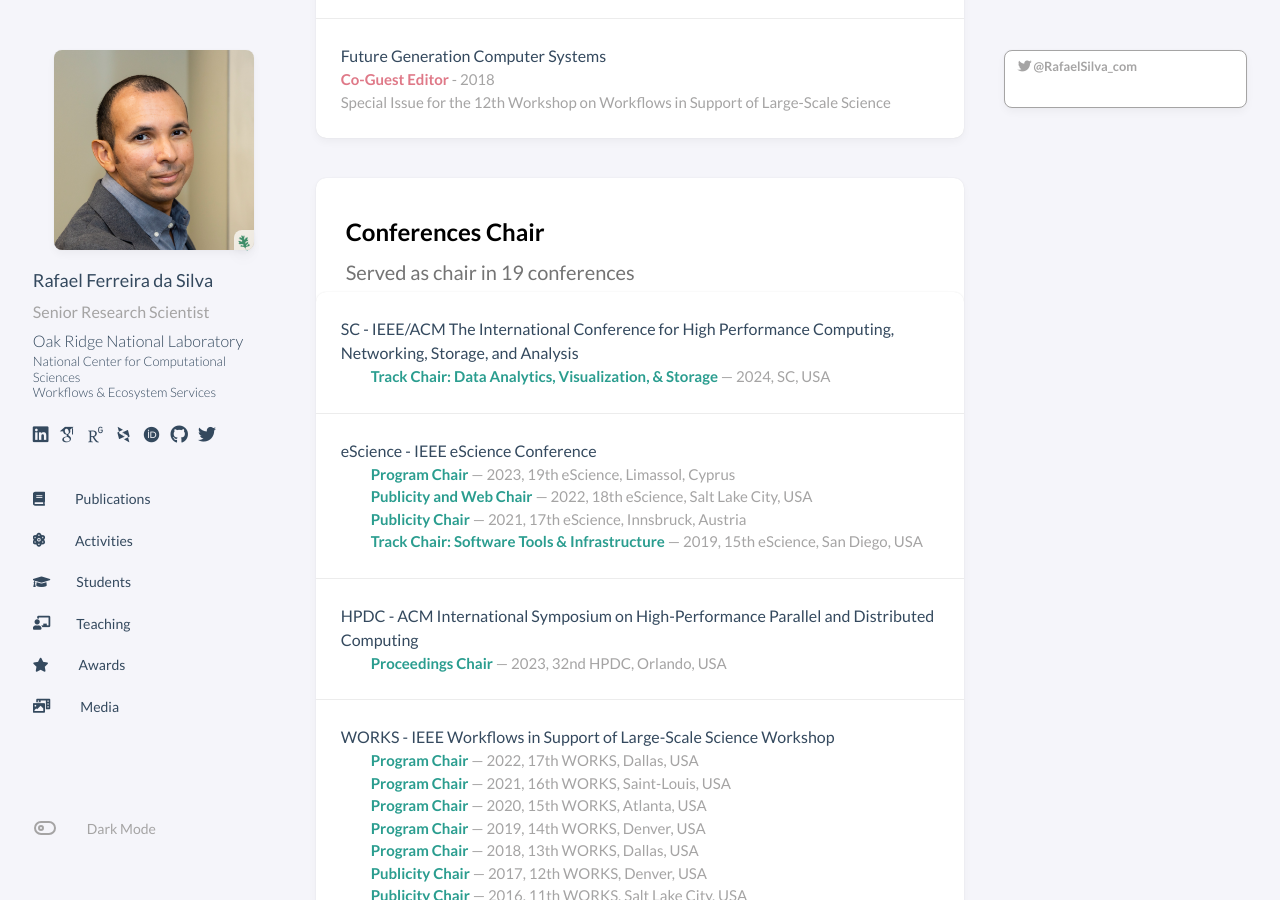
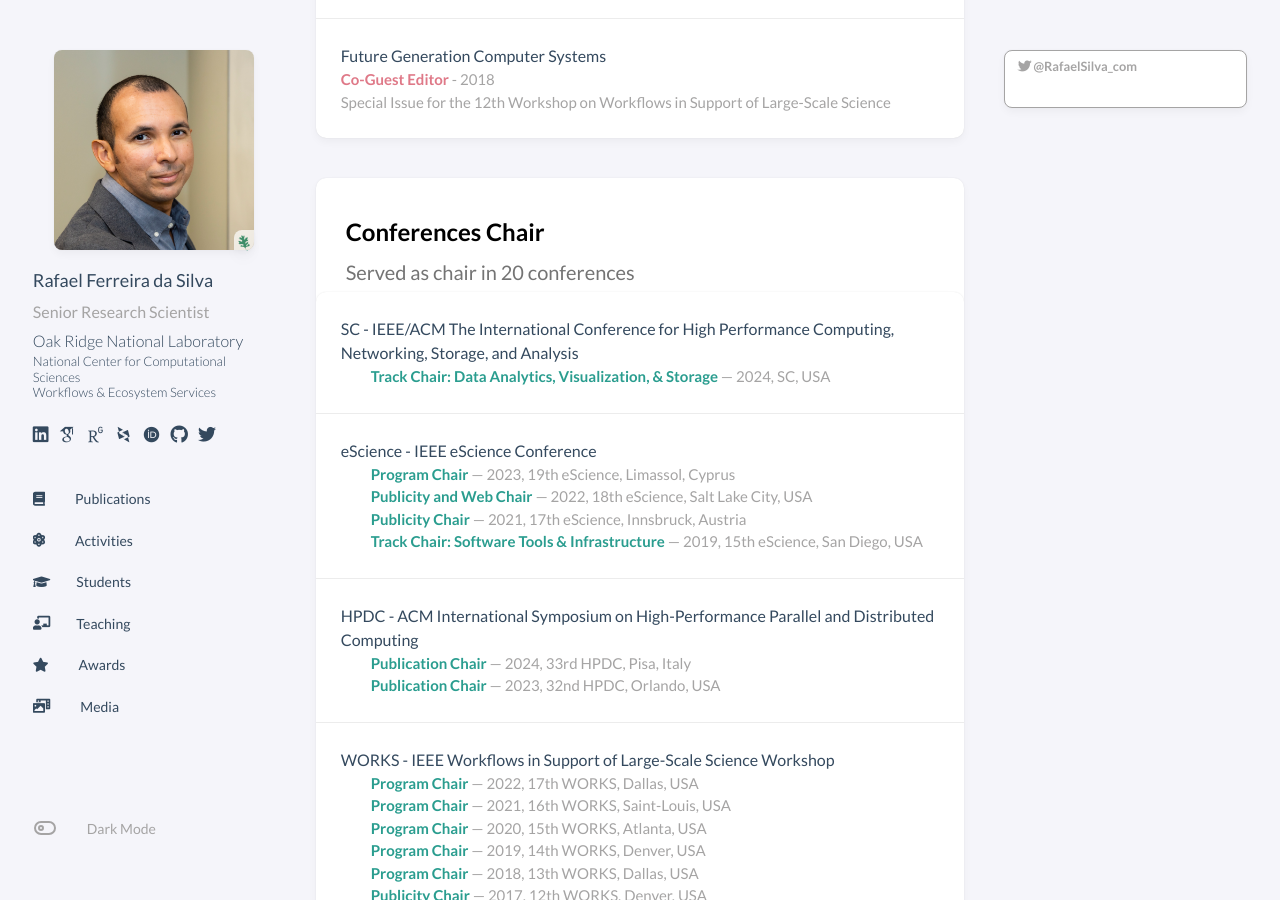
Before and after one commit to rafaelfsilva/rafaelfsilva.github.io, a Jekyll site: the page built from _pages/activities.html, in a window 1280 px wide and 900 px high, scrolled down 806 px. Built offline with Jekyll 4.4.1, drawn with Linux system fonts in a browser that asks for light colours; some web fonts are replaced; a script that is not in the unit is left out; comment, search, counter and statistics services are not loaded.

Commit message:
Update activities_chair.yml

```diff
--- a/_data/activities_chair.yml
+++ b/_data/activities_chair.yml
@@ -33,7 +33,12 @@
 - conference: ACM International Symposium on High-Performance Parallel and Distributed Computing
   series: HPDC
   entries:
-    - role: Proceedings Chair
+    - role: Publication Chair
+      year: 2024
+      edition: 33rd
+      location: Pisa, Italy
+      link: https://www.hpdc.org/2024/
+    - role: Publication Chair
       year: 2023
       edition: 32nd
       location: Orlando, USA
```
